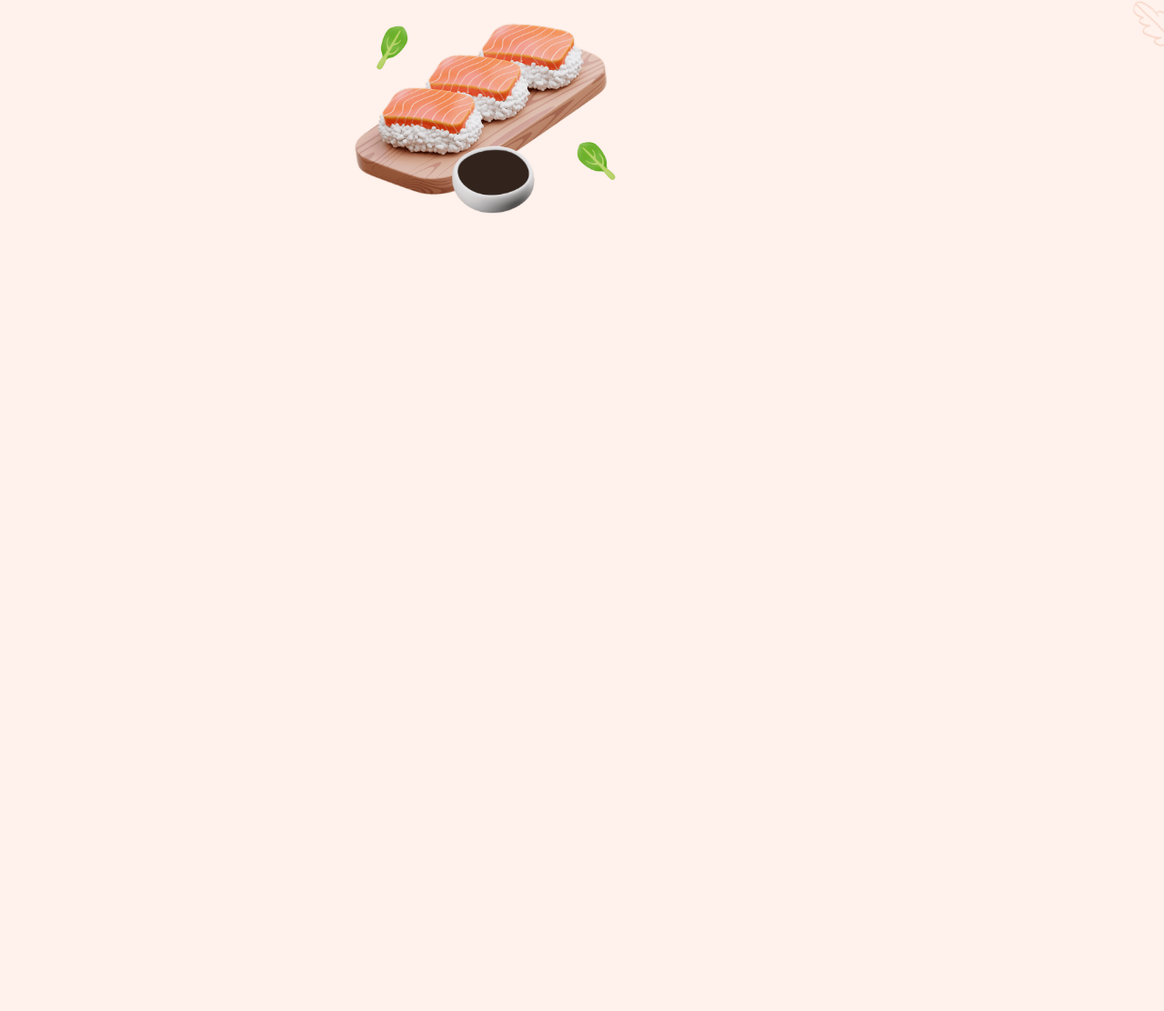
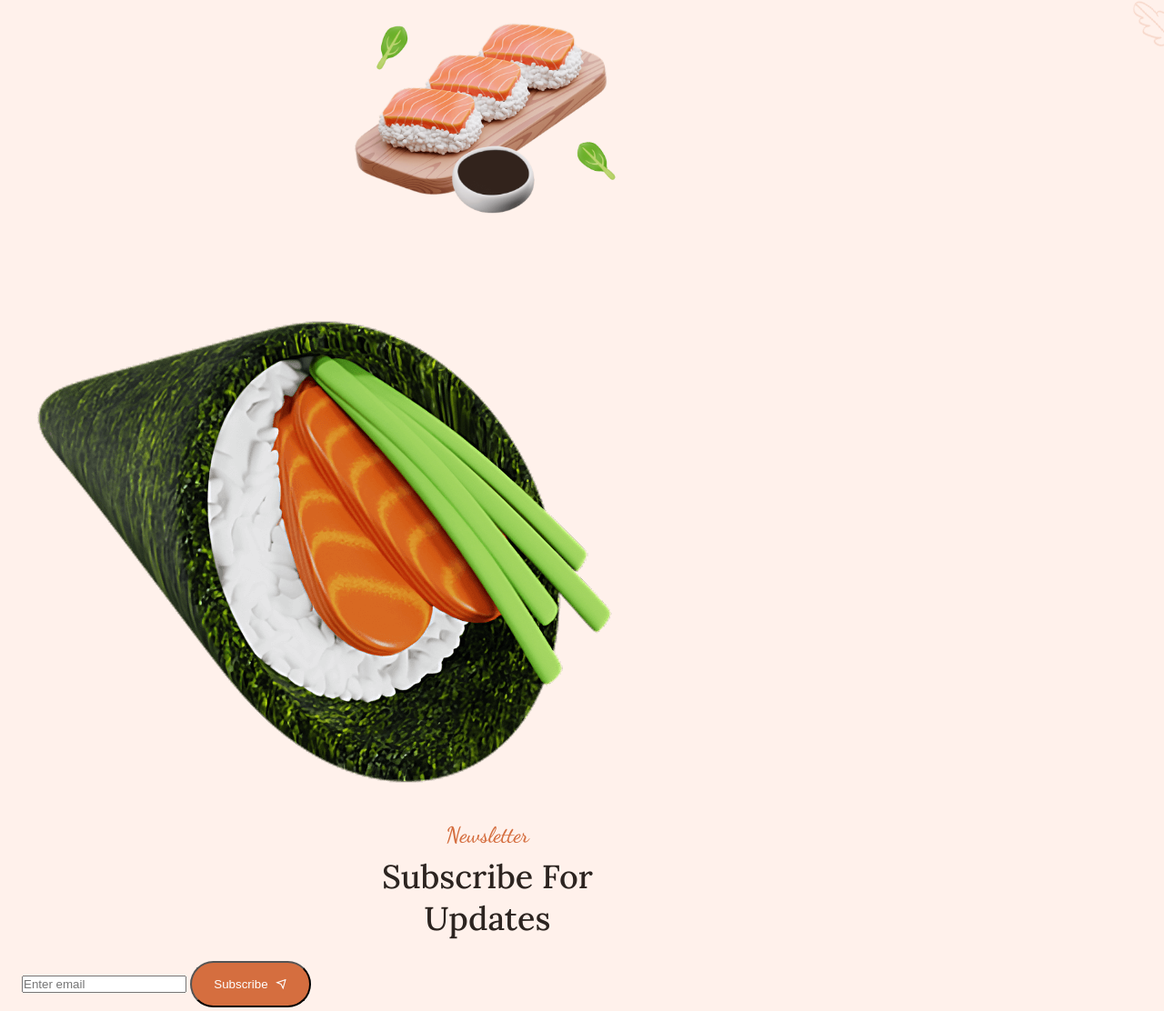
Before and after one commit to marcossnikel/sushi_restaurant_page, a plain HTML site: page index.html in a window 1280 px wide. Shown: the part 2831-3943 px from the top of the page at 91% size. Before the commit the page ends 3185 px from the top, so only its background shows below. Drawn offline with nearby package versions, Linux system fonts and the light colour scheme.

Commit message:
feat: adding newsletter html

```diff
--- a/index.html
+++ b/index.html
@@ -199,7 +199,28 @@
 
             <!--==================== NEWSLETTER ====================-->
             <section class="newsletter section">
+                <div class="newsletter__container container">
+                    <div class="newsletter__content grid">
+                        <img src="assets/img/newsletter-sushi.png" alt="newsletter image" class="newsletter__img">
 
+                        <div class="newsletter__data">
+                            <span class="section__subtitle">Newsletter</span>
+                            <h2 class="section__title">
+                                Subscribe For <br>
+                                Updates
+                            </h2>
+
+                            <form action="" class="newsletter__form">
+                                <input type="email" placeholder="Enter email" class="newsletter__input">
+                                <button class="button newsletter__button">
+                                    Subscribe <i class="ri-send-plane-line"></i>
+                                </button>
+                            </form>
+                        </div>
+                    </div>
+
+                    <img src="assets/img/spinach-leaf.png" alt="newsletter image" class="newsletter__spinach">
+                </div>
             </section>
         </main>
 
```
